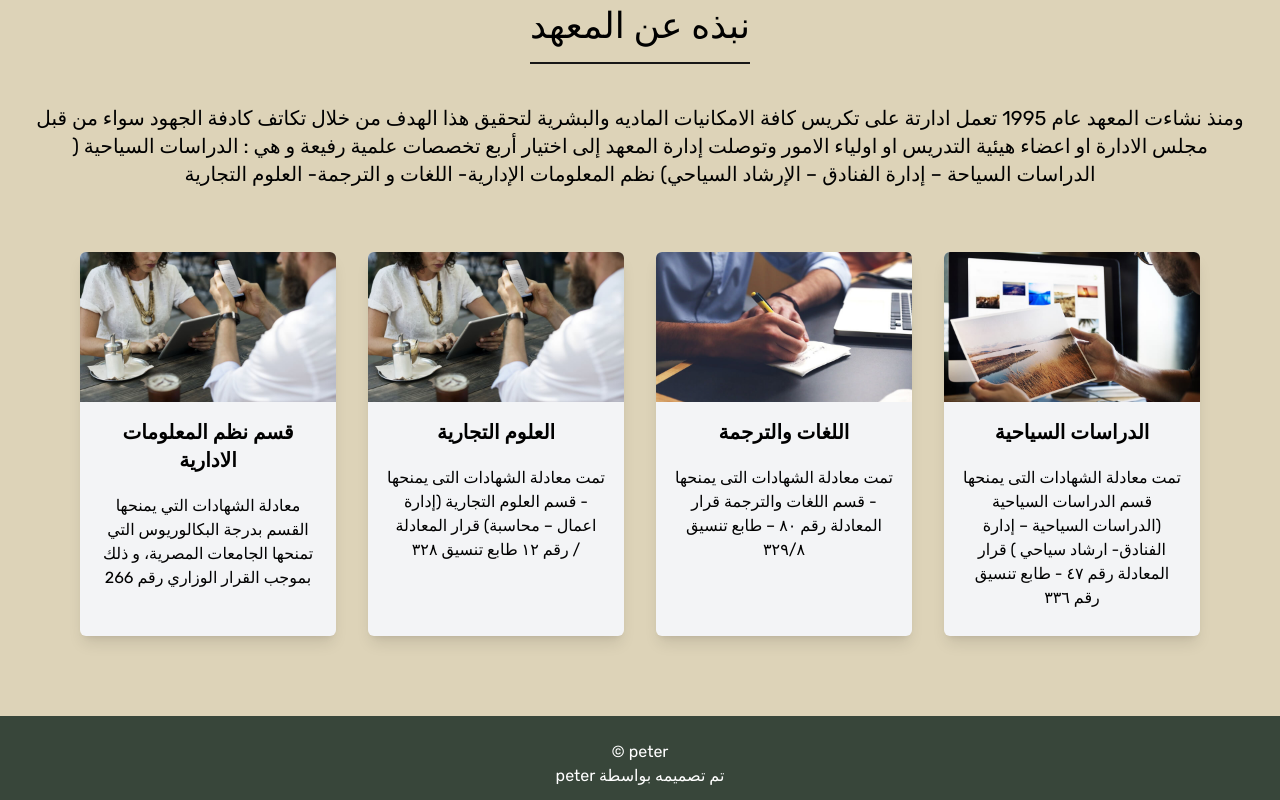
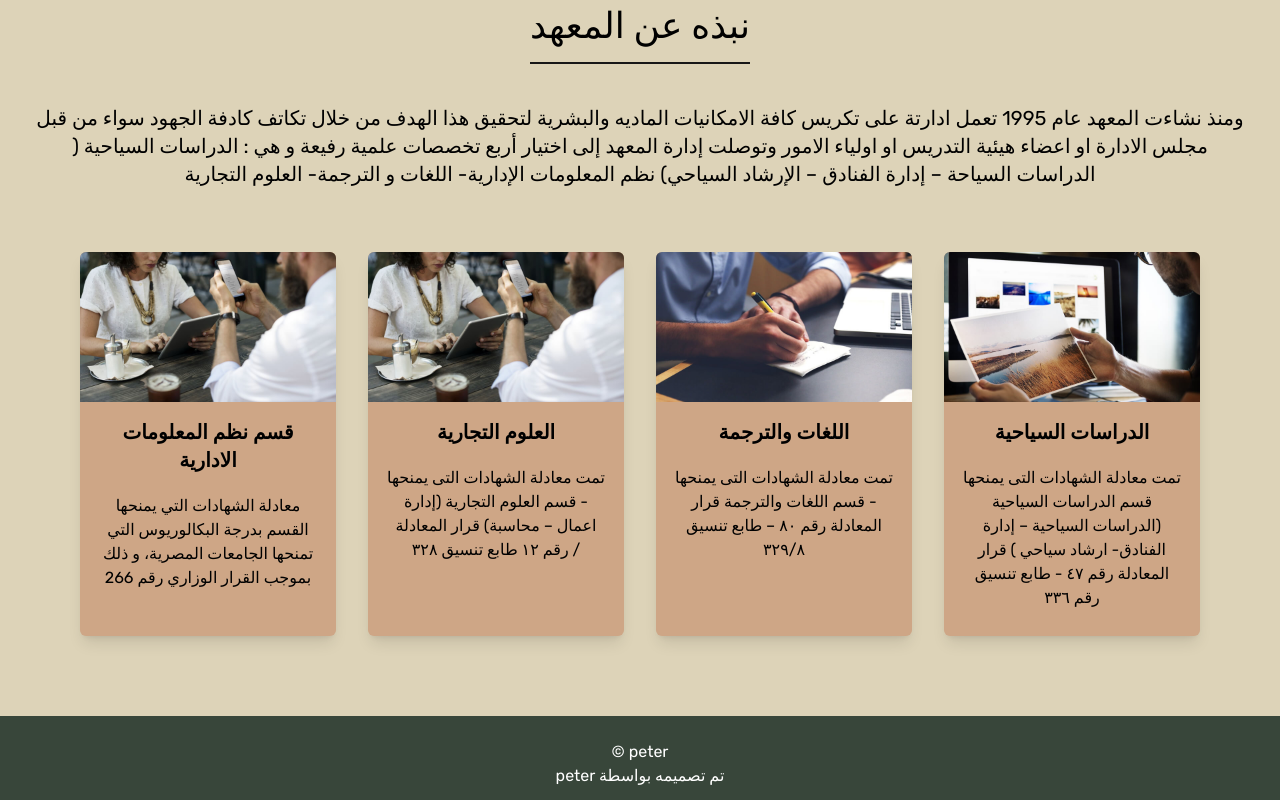
Before and after one commit to peterzaz1/ma3had-website-rework, a SvelteKit app: page / in a window 1280 px wide. Shown: the part 2644-3444 px from the top of the page. Built offline with nearby package versions, Linux system fonts and the light colour scheme.

Commit message:
color change

```diff
--- a/src/components/AboutMini.svelte
+++ b/src/components/AboutMini.svelte
@@ -4,7 +4,7 @@
 	export let paragraph;
 </script>
 
-<div class=" w-[80%] h-auto bg-gray-100 rounded-md shadow-lg text-center md:w-64 md:h-96">
+<div class=" w-[80%] h-auto bg-[#cea686] rounded-md shadow-lg text-center md:w-64 md:h-96">
 	<img src={aboutImg} alt="" class="rounded-t-md" />
 	<div class="p-4">
 		<h3 class="text-xl font-bold mb-5">{title}</h3>
```
